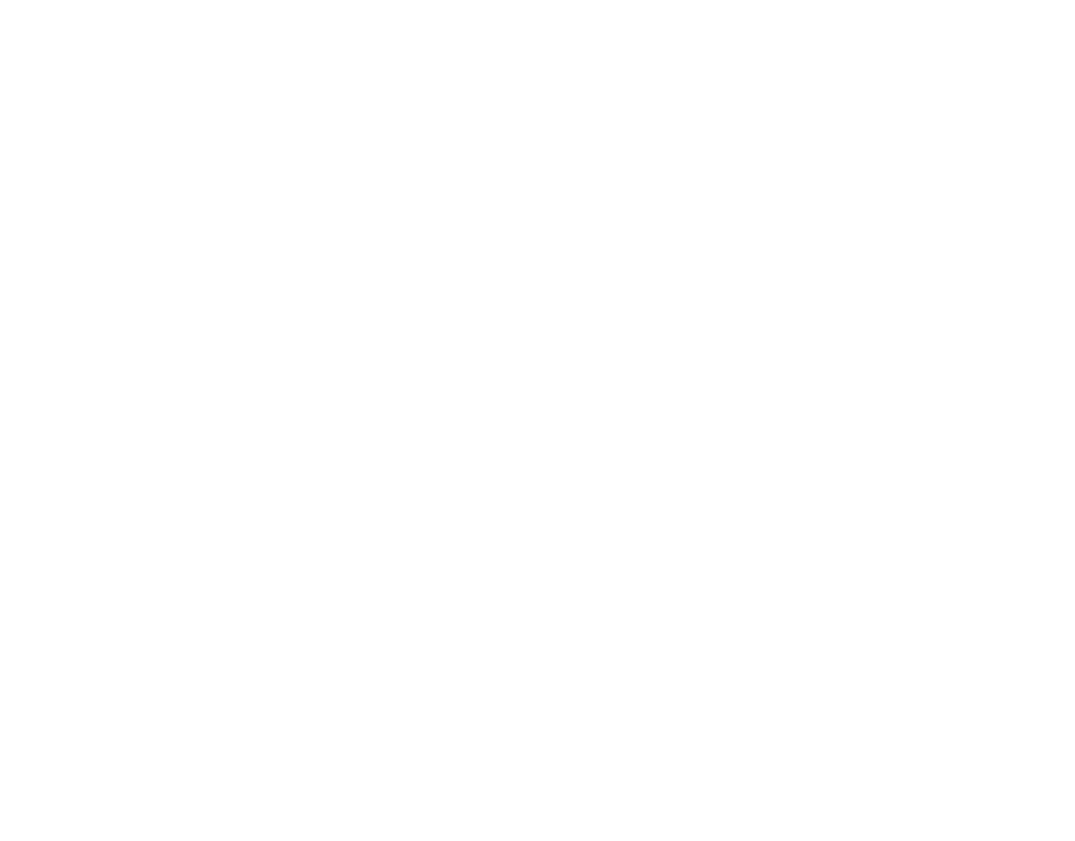
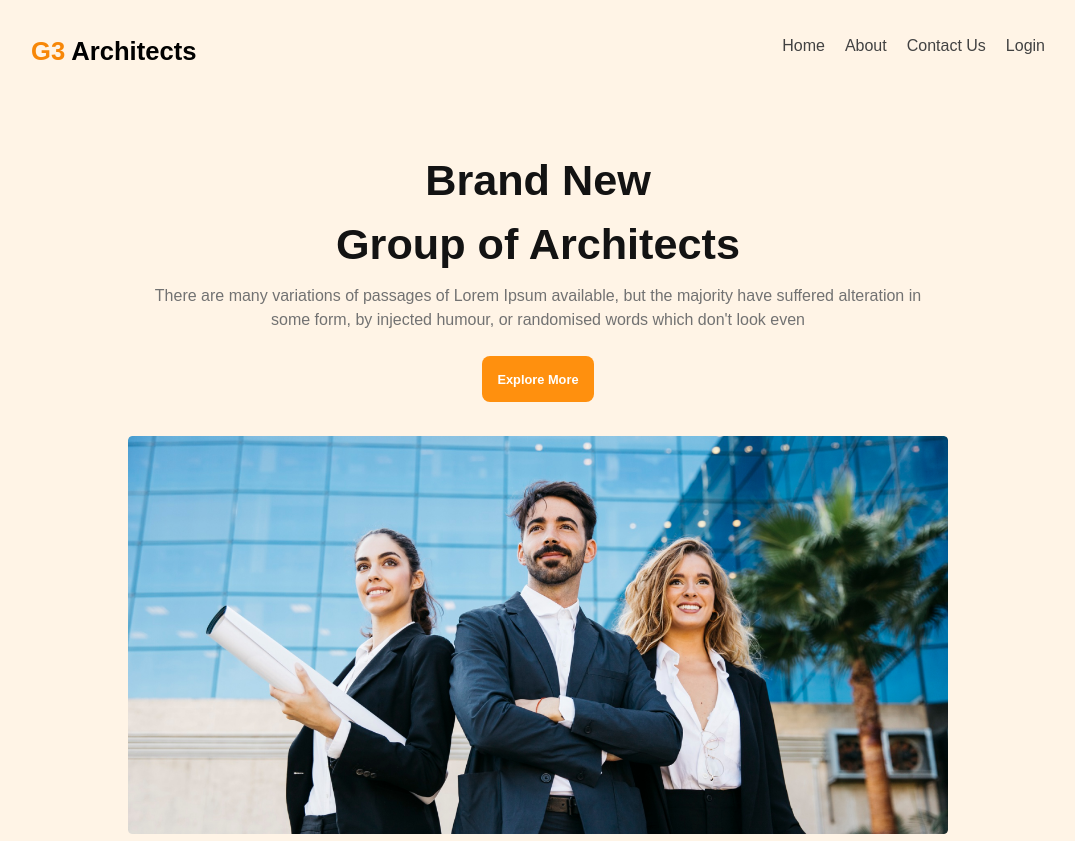
Before and after one commit to Jaber-riyan/Architecture_Project, a plain HTML site: page index.html in a window 1280 px wide. Shown: the top 841 px of the page, without its empty margins (102-1177 px from the left). Before the commit the page ends 800 px from the top, so only its background shows below. Drawn offline with Linux system fonts and the light colour scheme.

Commit message:
header section complete

```diff
--- a/index.html
+++ b/index.html
@@ -1,14 +1,32 @@
 <!DOCTYPE html>
 <html lang="en">
   <head>
-    <meta charset="UTF-8"/>
-    <meta name="viewport" content="width=device-width, initial-scale=1.0"/>
+    <meta charset="UTF-8" />
+    <meta name="viewport" content="width=device-width, initial-scale=1.0" />
     <title>G3 Architects</title>
-    <link rel="stylesheet" href="./styles/style.css">
+    <link rel="stylesheet" href="./styles/style.css" />
   </head>
   <body>
     <header>
-
+      <nav class="navbar flex">
+        <h3 class="brand"><span>G3 </span>Architects</h3>
+        <ul class="nav-links flex">
+          <li class="nav-item"><a class="a-black" href="">Home</a></li>
+          <li class="nav-item"><a class="a-black" href="">About</a></li>
+          <li class="nav-item"><a class="a-black" href="">Contact Us</a></li>
+          <li class="nav-item"><a class="a-black" href="">Login</a></li>
+        </ul>
+      </nav>
+      <div class="banner">
+        <h1 class="banner-title">Brand New <br>Group of Architects</h1>
+        <p class="banner-description">
+          There are many variations of passages of Lorem Ipsum available, but
+          the majority have suffered alteration in <br>some form, by injected
+          humour, or randomised words which don't look even
+        </p>
+        <button class="btn-primary"><a class="a-white" href="">Explore More</a></button><br>
+        <img src="./images/banner.png" alt="">
+      </div>
     </header>
     <main></main>
     <footer></footer>
--- a/styles/style.css
+++ b/styles/style.css
@@ -1,6 +1,100 @@
-*{
-    font-family: "Work Sans", sans-serif;
-    margin: 0;
-    padding: 0;
-    box-sizing: border-box;
+/* shared items  */
+
+* {
+  font-family: "Work Sans", sans-serif;
+  margin: 0;
+  padding: 0;
+  box-sizing: border-box;
 }
+a {
+  text-decoration: none;
+}
+.a-black {
+  color: black;
+}
+.a-white {
+  color: white;
+}
+li {
+  list-style: none;
+}
+.flex {
+  display: flex;
+}
+
+/* shared items end  */
+
+/* header section  */
+header {
+  background: rgba(255, 144, 14, 0.1);
+  height: 145vh;
+  width: 100%;
+  margin-bottom: 5rem;
+}
+
+/* navbar section  */
+.navbar {
+  justify-content: space-between;
+  height: 6.25rem;
+  width: 80%;
+  margin: 0 auto;
+  padding: 2.3rem 0.313rem;
+  margin-bottom: 3rem;
+}
+.navbar h3 {
+  font-size: 1.6rem;
+  font-weight: 700;
+}
+.navbar span {
+  color: rgb(247, 135, 8);
+}
+.nav-links {
+  gap: 1.25rem;
+}
+.nav-links li a {
+  font-size: 1rem;
+  font-weight: 500;
+  color: rgb(66, 66, 66);
+}
+.nav-links li a:hover {
+  color: rgba(100, 99, 99, 0.3);
+}
+/* navbar section end */
+/* banner section  */
+.banner {
+  width: 80%;
+  margin: 0 auto;
+  text-align: center;
+}
+.banner img {
+  width: 80%;
+}
+.banner h1 {
+  color: rgb(19, 19, 19);
+  font-size: 2.7rem;
+  font-weight: 700;
+  line-height: 4rem;
+  margin-bottom: 0.5rem;
+}
+.banner p {
+  color: rgb(114, 114, 114);
+  font-size: 1rem;
+  font-weight: 400;
+  line-height: 1.5rem;
+  margin-bottom: 1.5rem;
+}
+.btn-primary {
+  width: 7rem;
+  height: 2.9rem;
+  border-radius: 0.5rem;
+  background: rgb(255, 144, 14);
+  border: none;
+  margin-bottom: 2.1rem;
+  font-size: 0.8rem;
+  font-weight: 600;
+}
+.btn-primary:hover {
+    background: rgb(255, 175, 83);
+}
+/* banner section end */
+/* header section end */
```
